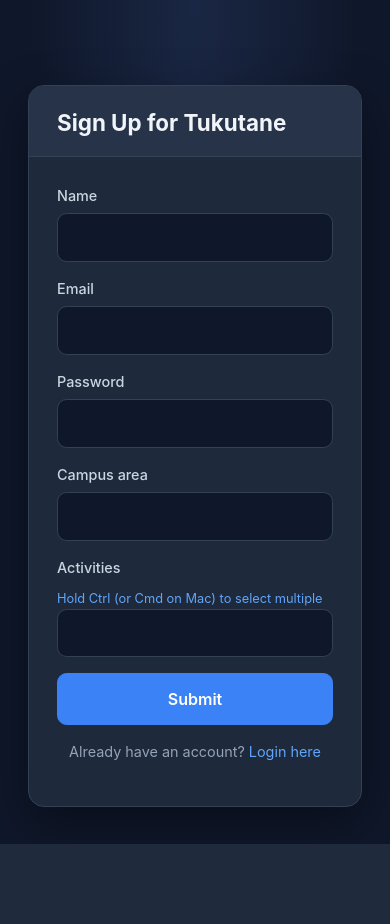
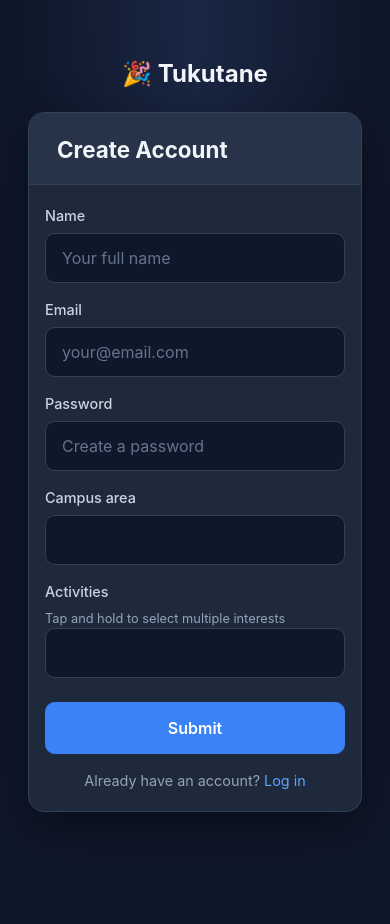
Before and after one commit to fadhili2430/TUKUTANE-PROJECT-2026, a Python web app: template templates/signup.html in a window 390 px wide. Before the commit the page ends 844 px from the top, so only its background shows below. Run offline with Jinja, Linux system fonts and the light colour scheme; the template is opened without the code that fills it, so the values that code supplies are empty, except form fields; form fields are guessed from the names that the template uses.

Commit message:
Mobile optimize: signup page

```diff
--- a/templates/signup.html
+++ b/templates/signup.html
@@ -3,81 +3,80 @@
 <head>
 <title>Sign Up - Tukutane</title>
 <meta charset='utf-8'>
-<meta name="viewport" content="width=device-width,initial-scale=1">
+<meta name="viewport" content="width=device-width,initial-scale=1,maximum-scale=1">
 <link href="https://cdn.jsdelivr.net/npm/bootstrap@5.3.0/dist/css/bootstrap.min.css" rel="stylesheet">
 <link rel="stylesheet" href="{{url_for('static', filename='css/signup.css')}}">
+<style>
+  .form-control, .form-select { min-height: 48px; }
+  .btn { min-height: 48px; font-size: 1rem; }
+  .multi-select-hint { font-size: 0.8rem; color: var(--text-muted, #94a3b8); margin-top: 0.3rem; }
+  select[multiple] { min-height: 120px; }
+  @media (max-width: 576px) {
+    .page-wrap { padding-top: 1.5rem; padding-bottom: 5rem; }
+    .form-control, .form-select { font-size: 16px; }
+    .card-body { padding: 1.25rem 1rem; }
+    .brand-logo { font-size: 1.5rem; text-align: center; margin-bottom: 1.25rem; display: block; }
+    select[multiple] { min-height: 140px; }
+  }
+  @media (min-width: 577px) {
+    .page-wrap { padding-top: 3rem; padding-bottom: 3rem; }
+    .brand-logo { display: none; }
+  }
+</style>
 </head>
 <body>
-<div class="container mt-5">
+<div class="container page-wrap">
 <div class="row justify-content-center">
-<div class="col-md-6">
+<div class="col-12 col-sm-10 col-md-7 col-lg-6">
+<span class="brand-logo fw-bold">🎉 Tukutane</span>
 <div class="card">
 <div class="card-header">
-<h1 class="h3 mb-0">Sign Up for Tukutane</h1>
+<h1 class="h4 mb-0">Create Account</h1>
 </div>
 <div class="card-body">
-<form action="/signup" method="POST">
+<form action="/signup" method="POST" novalidate>
 {{ form.hidden_tag() }}
 <div class="mb-3">
 {{ form.name.label(class="form-label") }}
-{{ form.name(class="form-control") }}
+{{ form.name(class="form-control", autocomplete="name", placeholder="Your full name") }}
 {% if form.name.errors %}
-<div class="text-danger">
-{% for error in form.name.errors %}
-{{ error }}<br>
-{% endfor %}
-</div>
+<div class="text-danger small mt-1">{% for e in form.name.errors %}{{ e }}{% endfor %}</div>
 {% endif %}
 </div>
 <div class="mb-3">
 {{ form.email.label(class="form-label") }}
-{{ form.email(class="form-control") }}
+{{ form.email(class="form-control", autocomplete="email", inputmode="email", placeholder="your@email.com") }}
 {% if form.email.errors %}
-<div class="text-danger">
-{% for error in form.email.errors %}
-{{ error }}<br>
-{% endfor %}
-</div>
+<div class="text-danger small mt-1">{% for e in form.email.errors %}{{ e }}{% endfor %}</div>
 {% endif %}
 </div>
 <div class="mb-3">
 {{ form.password.label(class="form-label") }}
-{{ form.password(class="form-control") }}
+{{ form.password(class="form-control", autocomplete="new-password", placeholder="Create a password") }}
 {% if form.password.errors %}
-<div class="text-danger">
-{% for error in form.password.errors %}
-{{ error }}<br>
-{% endfor %}
-</div>
+<div class="text-danger small mt-1">{% for e in form.password.errors %}{{ e }}{% endfor %}</div>
 {% endif %}
 </div>
 <div class="mb-3">
 {{ form.campus_area.label(class="form-label") }}
 {{ form.campus_area(class="form-select") }}
 {% if form.campus_area.errors %}
-<div class="text-danger">
-{% for error in form.campus_area.errors %}
-{{ error }}<br>
-{% endfor %}
-</div>
+<div class="text-danger small mt-1">{% for e in form.campus_area.errors %}{{ e }}{% endfor %}</div>
 {% endif %}
 </div>
-<div class="mb-3">
-{{ form.activities.label(class="form-label") }} <span class="form-text">Hold Ctrl (or Cmd on Mac) to select multiple</span>
-{{ form.activities(class="form-select") }}
+<div class="mb-4">
+{{ form.activities.label(class="form-label") }}
+<div class="multi-select-hint">Tap and hold to select multiple interests</div>
+{{ form.activities(class="form-select", size="5") }}
 {% if form.activities.errors %}
-<div class="text-danger">
-{% for error in form.activities.errors %}
-{{ error }}<br>
-{% endfor %}
-</div>
+<div class="text-danger small mt-1">{% for e in form.activities.errors %}{{ e }}{% endfor %}</div>
 {% endif %}
 </div>
-<div class="d-grid">
-{{ form.submit(class="btn btn-primary") }}
+<div class="d-grid mb-2">
+{{ form.submit(class="btn btn-primary fw-semibold") }}
 </div>
 </form>
-<p class="mt-3 text-center">Already have an account? <a href="{{ url_for('main.login') }}">Login here</a></p>
+<p class="mt-3 mb-0 text-center small">Already have an account? <a href="{{ url_for('main.login') }}">Log in</a></p>
 </div>
 </div>
 </div>
```
